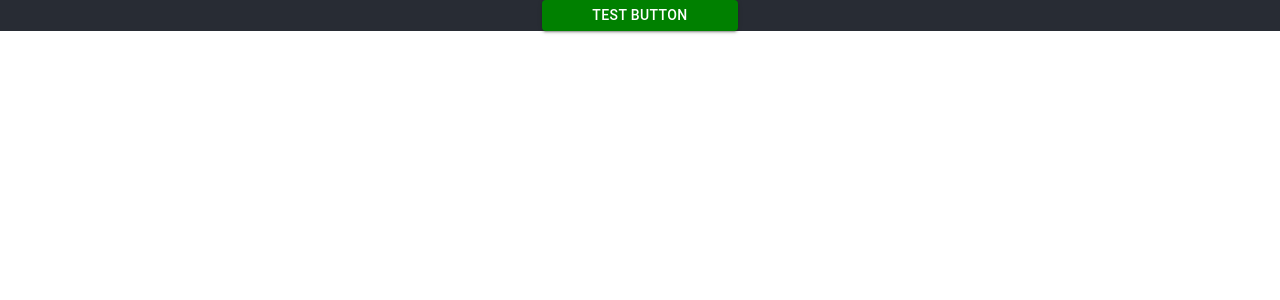
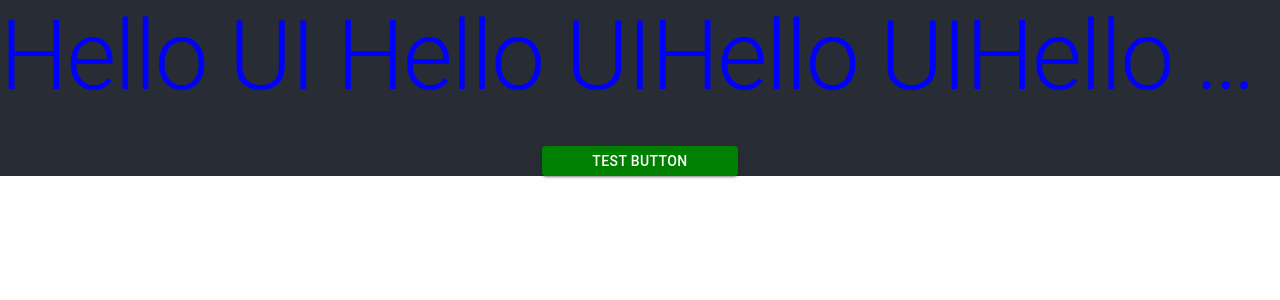
Before and after one commit to takumi1005/chart_lesson, a React (Create React App) app: page / in a window 1280 px wide. Shown: the top 300 px of the page. Built offline with nearby package versions, Linux system fonts and the light colour scheme.

Commit message:
Typograghyの使用

```diff
--- a/src/components/MaterialUI.tsx
+++ b/src/components/MaterialUI.tsx
@@ -1,10 +1,13 @@
 import React from 'react'
-import { Button, makeStyles } from '@material-ui/core'
+import { Button, makeStyles, Typography } from '@material-ui/core'
 
 const useStyles = makeStyles ({
   btnStyle: {
     background: "green",
     padding: "3px 50px"
+  },
+  typoStyle: {
+    color: "blue",
   },
 });
 
@@ -12,6 +15,16 @@
   const classes = useStyles();
   return (
     <div>
+      <Typography
+        className={classes.typoStyle}
+        color="secondary"
+        variant="h1"
+        align="left"
+        gutterBottom
+        noWrap
+      >
+        Hello UI Hello UIHello UIHello UIHello UIHello UIHello UIHello UI
+      </Typography>
       <Button className={classes.btnStyle} variant="contained" color="primary">
         Test Button
       </Button>
```
